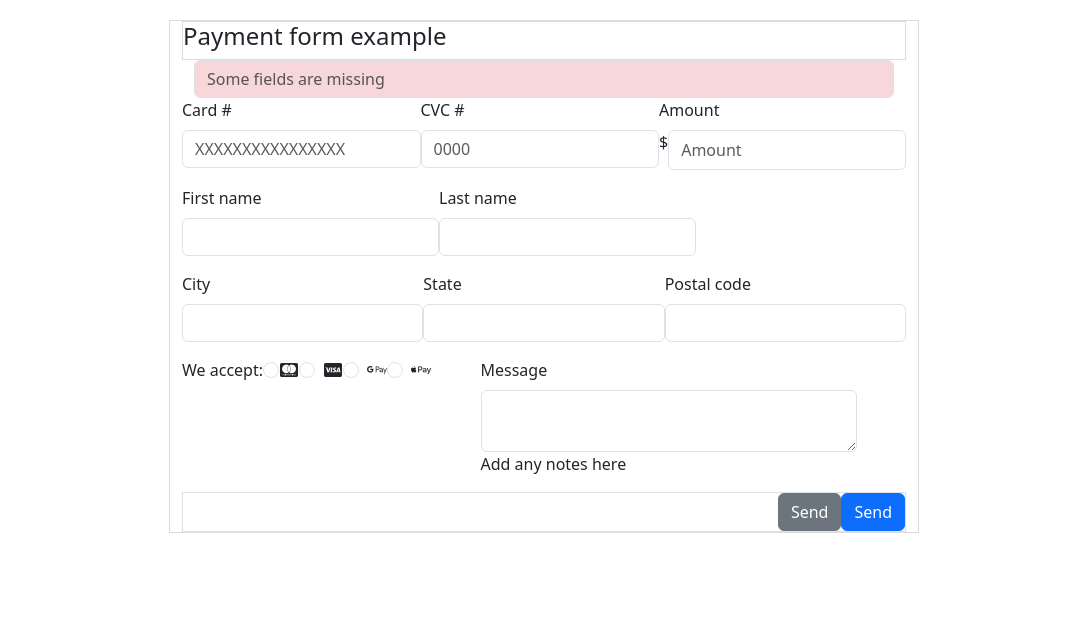
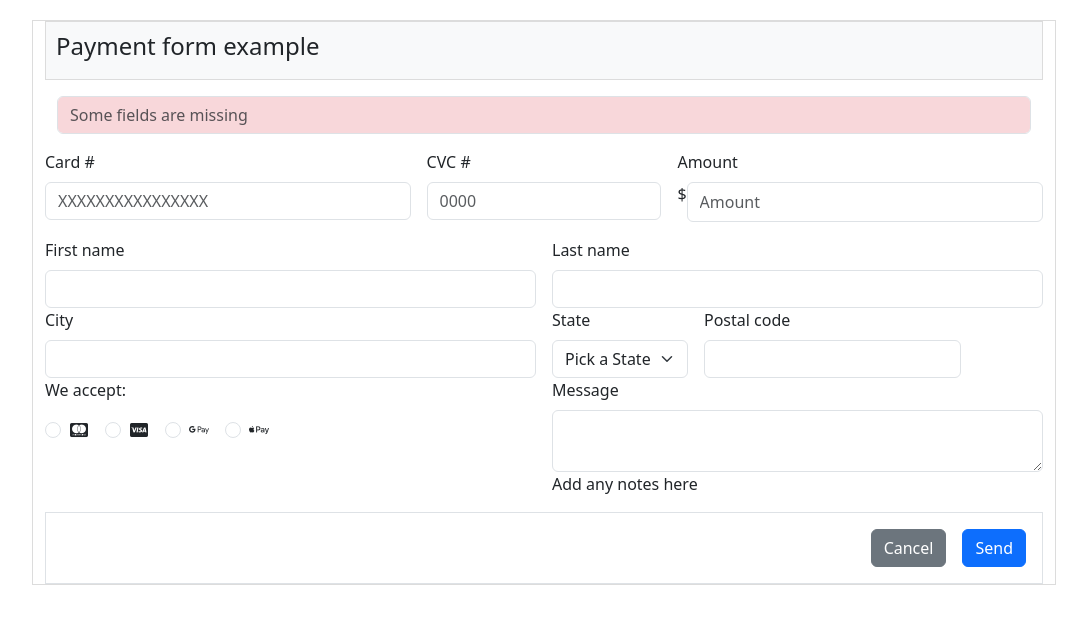
Before and after one commit to 4GeeksAcademy/miguel321654987-Formulario-HTML5, a plain HTML site: page index.html in a window 1280 px wide. Shown: the whole page, without its empty margins (96-1183 px from the left). Drawn offline with nearby package versions, Linux system fonts and the light colour scheme.

Commit message:
third commit

```diff
--- a/index.html
+++ b/index.html
@@ -11,19 +11,19 @@
 </head>
 
 <body>
-
-
     <form>
-        <div class="container-fluid" style="justify-content:center; width:750px; border: 1px solid gainsboro;margin-top: 20px;">
-            <div class="container-" style="border: 1px solid gainsboro">
+        <div class="container-fluid"
+            style="width:1024px; border: 1px solid gainsboro;margin-top: 20px;">
+            <div class="container"
+                style="border: 1px solid gainsboro; padding:10px 0px 10px 10px; background-color: #f8f9fa;">
                 <h4>Payment form example</h4>
             </div>
-                <div class="container">
-                    <input type="text" class="form-control" id="missing fields" style="background-color: #f8d7da; color: #721c24;" placeholder="Some fields are missing">
+            <div class="container my-3">
+                <input type="text" class="form-control" id="missing fields"
+                    style="background-color: #f8d7da; color: #721c24;" placeholder="Some fields are missing">
             </div>
-
-                <div class="mb-3 d-flex">
-                    <div>
+            <div class="my-3 d-flex gap-3">
+                <div style="width:400px;">
                     <label for="exampleInputCard" class="form-label">Card #</label>
                     <input type="number" class="form-control" id="exampleInput" placeholder="XXXXXXXXXXXXXXXX">
                 </div>
@@ -31,7 +31,7 @@
                     <label for="exampleInputCard" class="form-label">CVC #</label>
                     <input type="number" class="form-control" id="exampleInput" placeholder="0000">
                 </div>
-                    <div>
+              <div style="width:400px;">
                     <label for="exampleInputCard" class="form-label">Amount</label>
                     <div class="d-flex">
                         <p>$</p>
@@ -39,37 +39,22 @@
                     </div>
                 </div>
             </div>
-                <div class="mb-3 d-flex">
+            <div class="d-flex gap-3">
+                <div class="d-flex-column" style="width:100%;">
                     <div>
                         <label for="exampleInputCard" class="form-label">First name</label>
                         <input type="text" class="form-control" id="exampleInput">
                     </div>
                     <div>
-                        <label for="exampleInputCard" class="form-label">Last name</label>
-                        <input type="text" class="form-control" id="exampleInput">
-                    </div>
-                </div>
-
-                <div class="mb-3 d-flex">
-                    <div>
                         <label for="exampleInputCard" class="form-label">City</label>
                         <input type="text" class="form-control" id="exampleInputE">
                     </div>
-                    <div>
-                        <label for="exampleInputCard" class="form-label">State</label>
-                        <input type="text" class="form-control" id="exampleInput">
-                    </div>
-                    <div>
-                        <label for="exampleInputCard" class="form-label">Postal code</label>
-                        <input type="number" class="form-control" id="exampleInput">
-                    </div>
-                </div>
-                <div class="d-flex">
-                    <div class="mb-3 d-flex">
+                    <div class="mb-3 d-flex-column">
                         <div>
                             <p>We accept:</p>
                         </div>
-                        <div class="d-flex" <div class="form-check">
+                        <div class="mb-3 d-flex gap-3">
+                            <div class="form-check">
                                 <input class="form-check-input" type="radio" name="radioDefault" id="radioDefault1">
                                 <label class="form-check-label" for="radioDefault1"> <i
                                         class="fa-brands fa-cc-mastercard"></i></label>
@@ -89,23 +74,42 @@
                                 <label class="form-check-label" for="radioDefault1"> <i
                                         class="fa-brands fa-apple-pay"></i></label>
                             </div>
-
                         </div>
-                    <div class="container" style="justify-content:center; width:400px;">
+                    </div>
+                </div>
+                <div class="d-flex-column m-auto" style="width:100%;">
+                    <div>
+                        <label for="exampleInputCard" class="form-label">Last name</label>
+                        <input type="text" class="form-control" id="exampleInput">
+                    </div>
+                    <div class="d-flex gap-3">
+                        <div>
+                            <label for="exampleInputCard" class="form-label">State</label>
+                            <select class="form-select" aria-label="Default select example">
+                                <option selected>Pick a State</option>
+                                <option value="1">New York</option>
+                                <option value="2">California</option>
+                                <option value="3">Virginia</option>
+                            </select>
+                        </div>
+                        <div>
+                            <label for="exampleInputCard" class="form-label">Postal code</label>
+                            <input type="number" class="form-control" id="exampleInput">
+                        </div>
+                    </div>
+                    <div>
                         <label for="exampleInputCard" class="form-label">Message</label>
                         <textarea class="form-control" id="exampleInput"></textarea>
                         <p>Add any notes here</p>
                     </div>
                 </div>
-
-                <div class="d-flex justify-content-end border">
-                    <button type="submit" class="btn btn-secondary">Send</button>
+            </div>
+            <div class="d-flex justify-content-end border gap-3 p-3">
+                <button type="submit" class="btn btn-secondary">Cancel</button>
                 <button type="submit" class="btn btn-primary">Send</button>
             </div>
         </div>
-        </div>
     </form>
-
 </body>
 
 <script src="https://cdn.jsdelivr.net/npm/@popperjs/core@2.11.8/dist/umd/popper.min.js"
```
Lines whose indentation alone changed are shown as unchanged.
